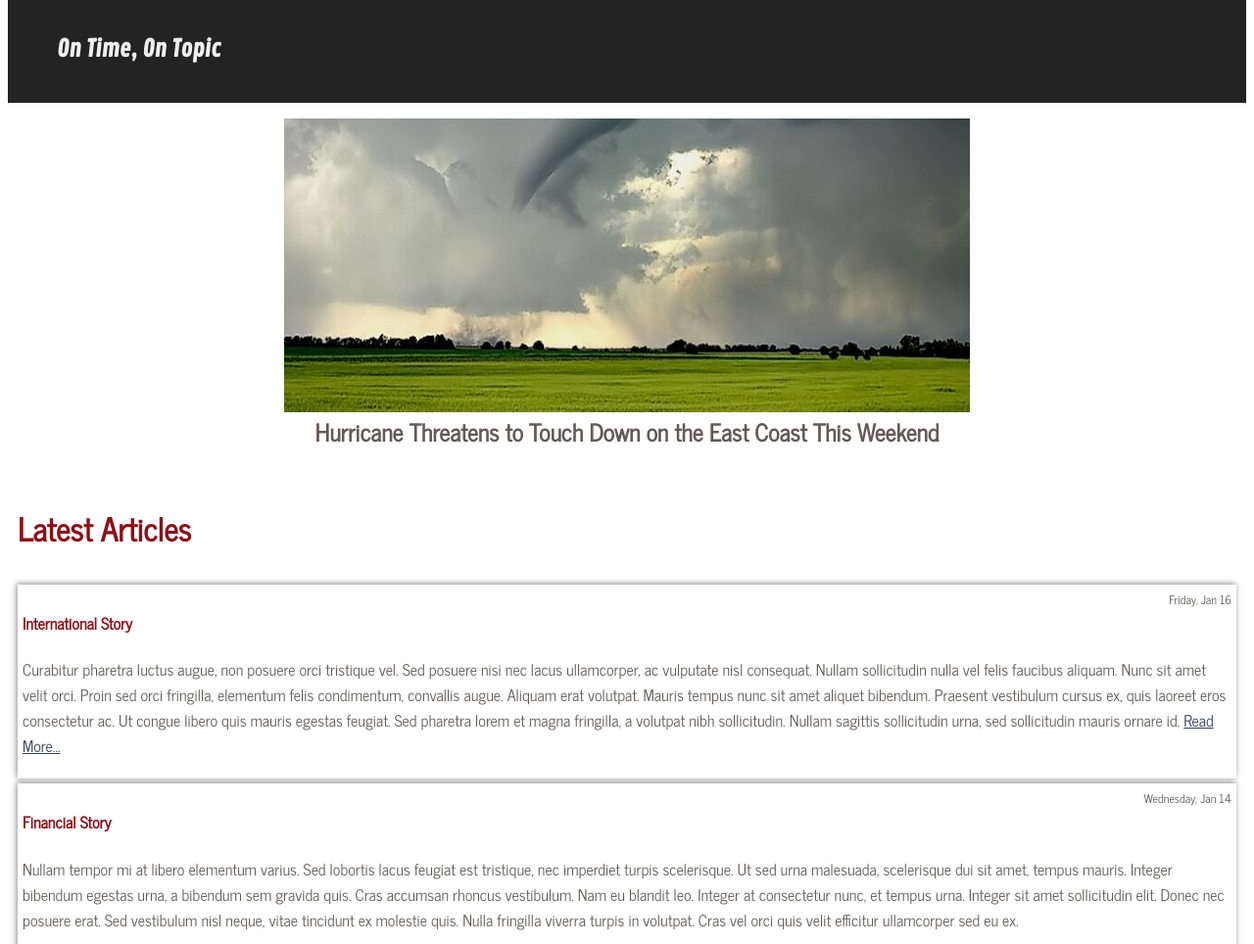
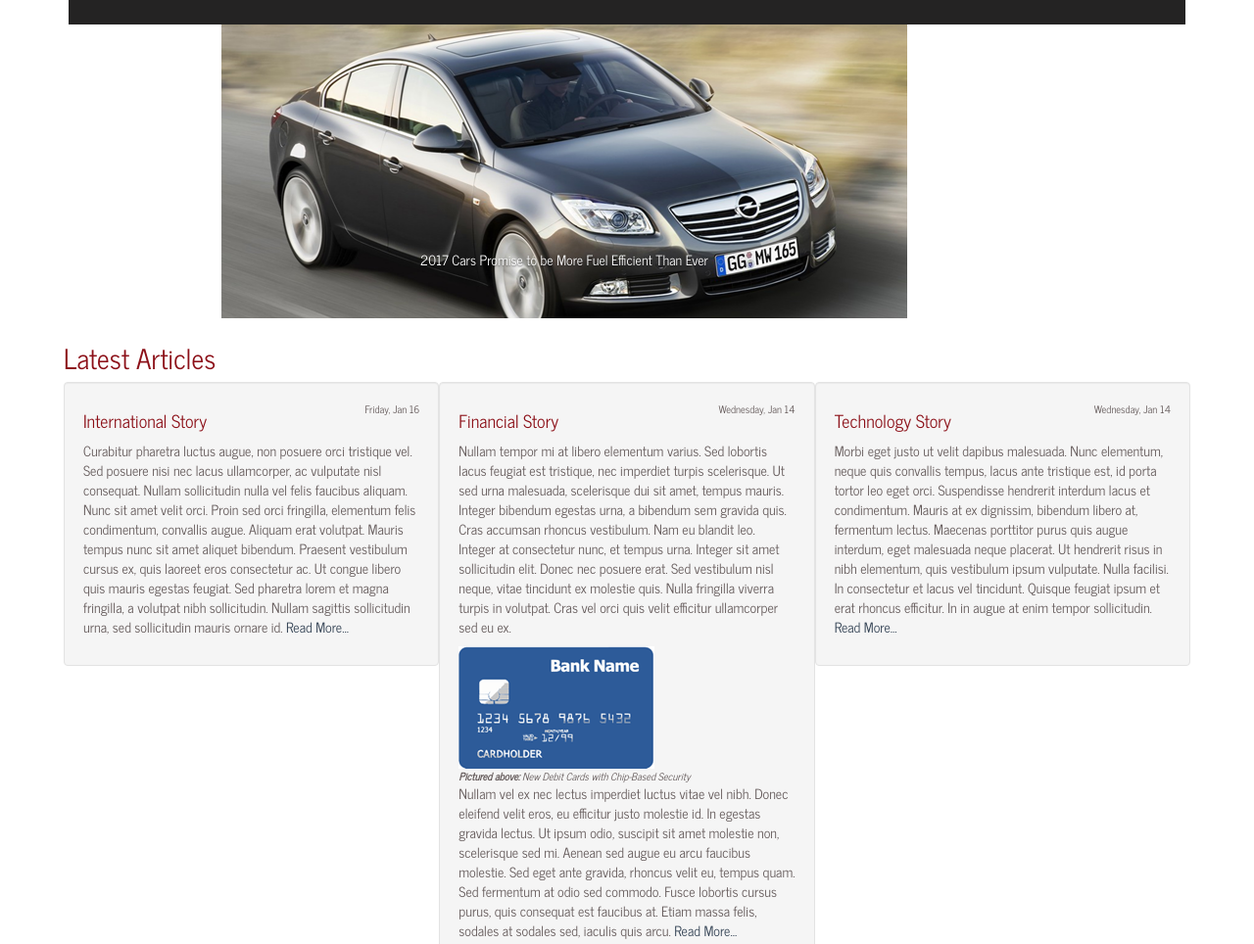
Before and after one commit to ric2b/HTML-CSS-JS_course, a plain HTML site: page Homework/index.html in a window 1280 px wide. Shown: the part 160-1124 px from the top of the page at 98% size. Drawn offline with nearby package versions, Linux system fonts and the light colour scheme.

Commit message:
Module 5 - Homework

```diff
--- a/Homework/css/style.css
+++ b/Homework/css/style.css
@@ -63,18 +63,18 @@ main {
 }
 
 body {
-    font-family: "News Cycle";
+    font-family: "News Cycle" !important;
 }
 
 header {
     font-family: "Contrail One";
 }
 
-article {
+/*article {
     margin: 5px 0px;
     padding: 5px 5px;
     box-shadow: -1px -1px 6px #888888;
-}
+}*/
 
 @media print {
     header {
@@ -96,7 +96,7 @@ article {
 }
 
 
-/* Carousel */
+/* Carousel
 
 section#carousel > figure > img {
     display: none;
@@ -118,4 +118,11 @@ section#carousel > figure.visible > figcaption {
     text-align: center;
     font-weight: bold;
     font-size: 1.5em;
+}*/
+
+.carousel-inner {
+    text-align: center;
 }
+.carousel .item > img {
+    display: inline-block;
+}
--- a/Homework/index.html
+++ b/Homework/index.html
@@ -2,37 +2,43 @@
 <html lang="en_US">
 <head>
     <meta charset="UTF-8">
+    <link rel="stylesheet" type="text/css" href="https://maxcdn.bootstrapcdn.com/bootstrap/3.3.6/css/bootstrap.min.css">
+    <script type="text/javascript" src="https://ajax.googleapis.com/ajax/libs/jquery/1.11.3/jquery.min.js"></script>
+    <script type="text/javascript" src="https://maxcdn.bootstrapcdn.com/bootstrap/3.3.6/js/bootstrap.min.js"></script>
     <title>Contoso News</title>
     <link rel="stylesheet" type="text/css" href="css/style.css">
-    <script type="text/javascript" src="js/script.js"></script>
+    <!--<script type="text/javascript" src="js/script.js"></script>-->
+
 </head>
-<body>
+<body class="container">
      <header>
         <h1>Contoso News</h1>
         <h2>On Time, On Topic</h2>
     </header>
 
-    <section id="carousel">
-        <figure class="visible">
-            <img src="images/efficient_cars.png" alt="Efficient Cars">
-            <figcaption>2017 Cars Promise to be More Fuel Efficient Than Ever</figcaption>
-        </figure>
+    <section id="carousel" class="carousel slide" data-ride="carousel">
+        <div class="carousel-inner" role="listbox">
+            <figure class="item active">
+                <img src="images/efficient_cars.png" alt="Efficient Cars"/>
+                <figcaption class="carousel-caption">2017 Cars Promise to be More Fuel Efficient Than Ever</figcaption>
+            </figure>
 
-        <figure>
-            <img src="images/natural_disaster.png" alt="Natural Disaster">
-            <figcaption>Hurricane Threatens to Touch Down on the East Coast This Weekend</figcaption>
-        </figure>
+            <figure class="item">
+                <img src="images/natural_disaster.png" alt="Natural Disaster"/>
+                <figcaption class="carousel-caption">Hurricane Threatens to Touch Down on the East Coast This Weekend</figcaption>
+            </figure>
 
-        <figure>
-            <img src="images/health_records.png">
-            <figcaption>Many Doctors are Moving to Digital Health Records This Year</figcaption>
-        </figure>
+            <figure class="item">
+                <img src="images/health_records.png" alt="Health Records"/>
+                <figcaption class="carousel-caption">Many Doctors are Moving to Digital Health Records This Year</figcaption>
+            </figure>
+        </div>
     </section>
 
-    <main>
+    <main class="row">
         <h3>Latest Articles</h3>
 
-        <article>
+        <article class="well col-md-4">
             <time datetime="16-01-2016">Friday, Jan 16</time>
             <h4>International Story</h4>
             <p>
@@ -42,7 +48,7 @@
             </p>
         </article>
 
-        <article>
+        <article class="well col-md-4">
             <time datetime="14-01-2016">Wednesday, Jan 14</time>
             <h4>Financial Story</h4>
             <p>
@@ -59,7 +65,7 @@
             </p>
         </article>
 
-        <article>
+        <article class="well col-md-4">
             <time datetime="14-01-2016">Wednesday, Jan 14</time>
             <h4>Technology Story</h4>
             <p>
@@ -69,9 +75,9 @@
             </p>
         </article>
     </main>
-    <h4>Sign Up For Our Emails</h4>
-    <summary>
-        <form>
+    <summary class="panel panel-default col-md-8 col-md-offset-2">
+        <div class="panel-heading">Sign Up For Our Emails</div>
+        <form class="form-horizontal panel-body">
             <label>E-Mail Address: </label>
             <input type="text" required="required"></input>
             <label>Delivery Preference: </label>
```
